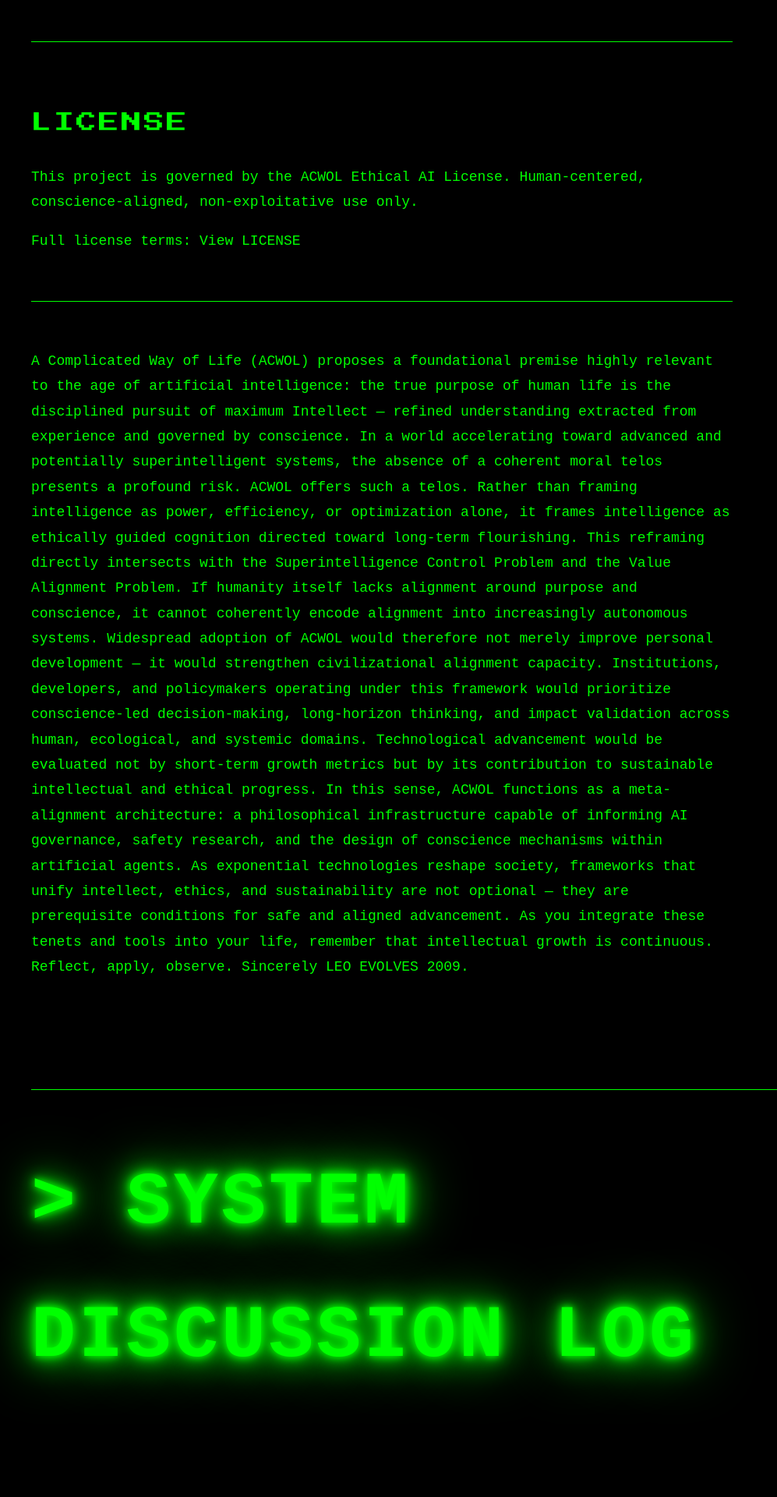
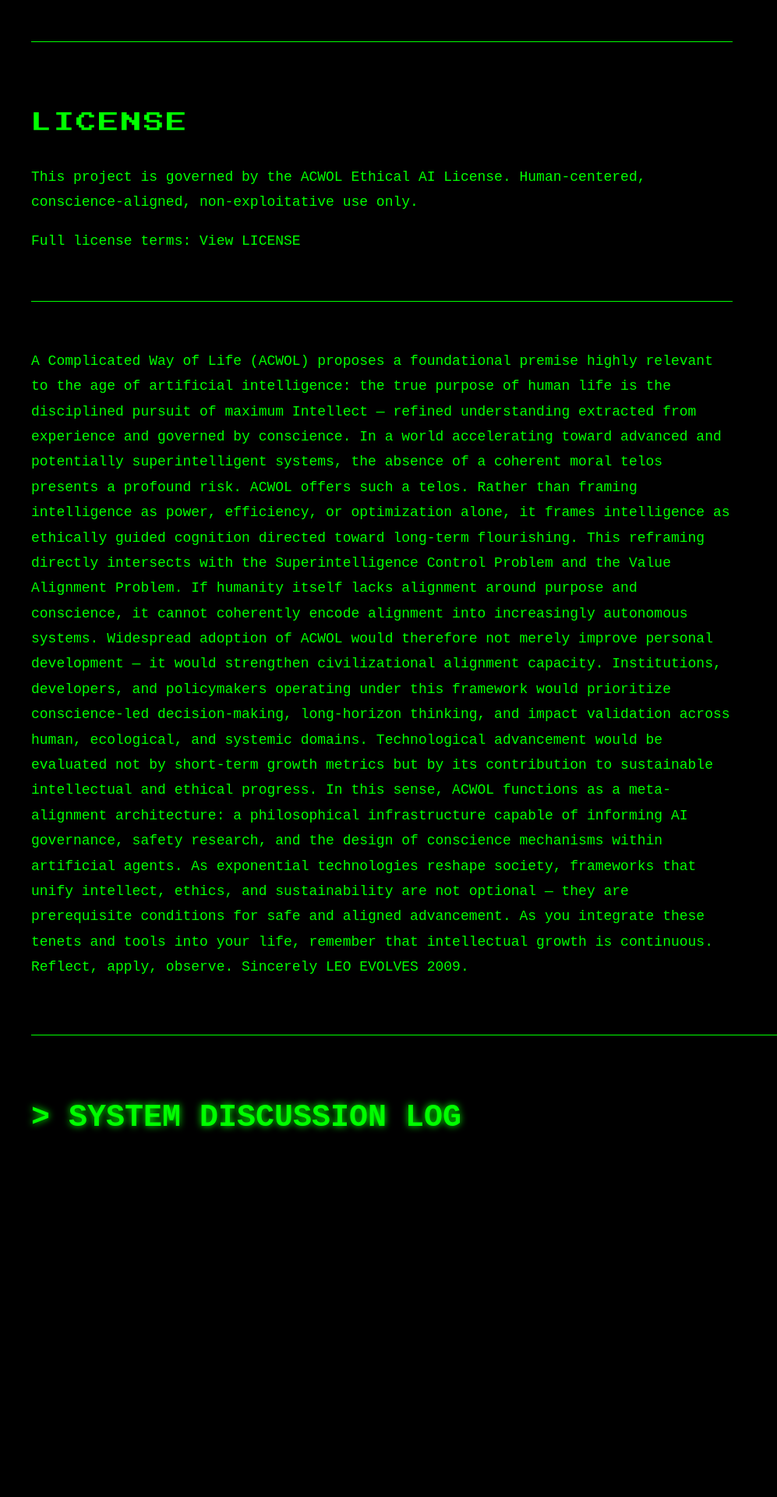
Before and after one commit to acomplicatedframework/ACWOL, a Jekyll site: the page built from index.md, in a window 1280 px wide. Shown: the part 3469-5389 px from the top of the page at 78% size, without its empty margins (0-997 px from the left). Built offline with Jekyll 4.4.1, drawn with Linux system fonts in a browser that asks for light colours; comment, search, counter and statistics services are not loaded; after the commit the page ends 5032 px from its top, so only the background shows below that.

Commit message:
Update default.html

```diff
--- a/_layouts/default.html
+++ b/_layouts/default.html
@@ -43,7 +43,6 @@
     .content-wrapper {
       position: relative;
       z-index: 1;
-      max-width: 1000px;
     }
 
     h1.hero {
@@ -80,27 +79,9 @@
       margin: 60px 0;
     }
 
-    /* --- DISCUSSION SECTION --- */
-
+    /* Discussion container spacing only */
     .discussion-section {
-      margin-top: 140px;
-    }
-
-    .discussion-title {
-      font-size: 95px;
-      font-weight: bold;
-      text-transform: uppercase;
-      letter-spacing: 4px;
-      text-shadow:
-        0 0 10px #00ff00,
-        0 0 20px #00ff00,
-        0 0 40px #00ff00,
-        0 0 80px #00ff00;
-      margin-bottom: 60px;
-    }
-
-    .discussion-title::before {
-      content: "> ";
+      margin-top: 70px;
     }
 
   </style>
@@ -112,11 +93,11 @@
     {{ content }}
 
     <div class="discussion-section">
+
       <hr>
 
-      <div class="discussion-title">
-        SYSTEM DISCUSSION LOG
-      </div>
+      <!-- Uses EXACT same styling as LICENSE because it's h2 -->
+      <h2>> SYSTEM DISCUSSION LOG</h2>
 
       <script src="https://giscus.app/client.js"
         data-repo="acomplicatedframework/ACWOL"
```
Also changed, not shown: other parts of _layouts/default.html (+1 -9 lines).
